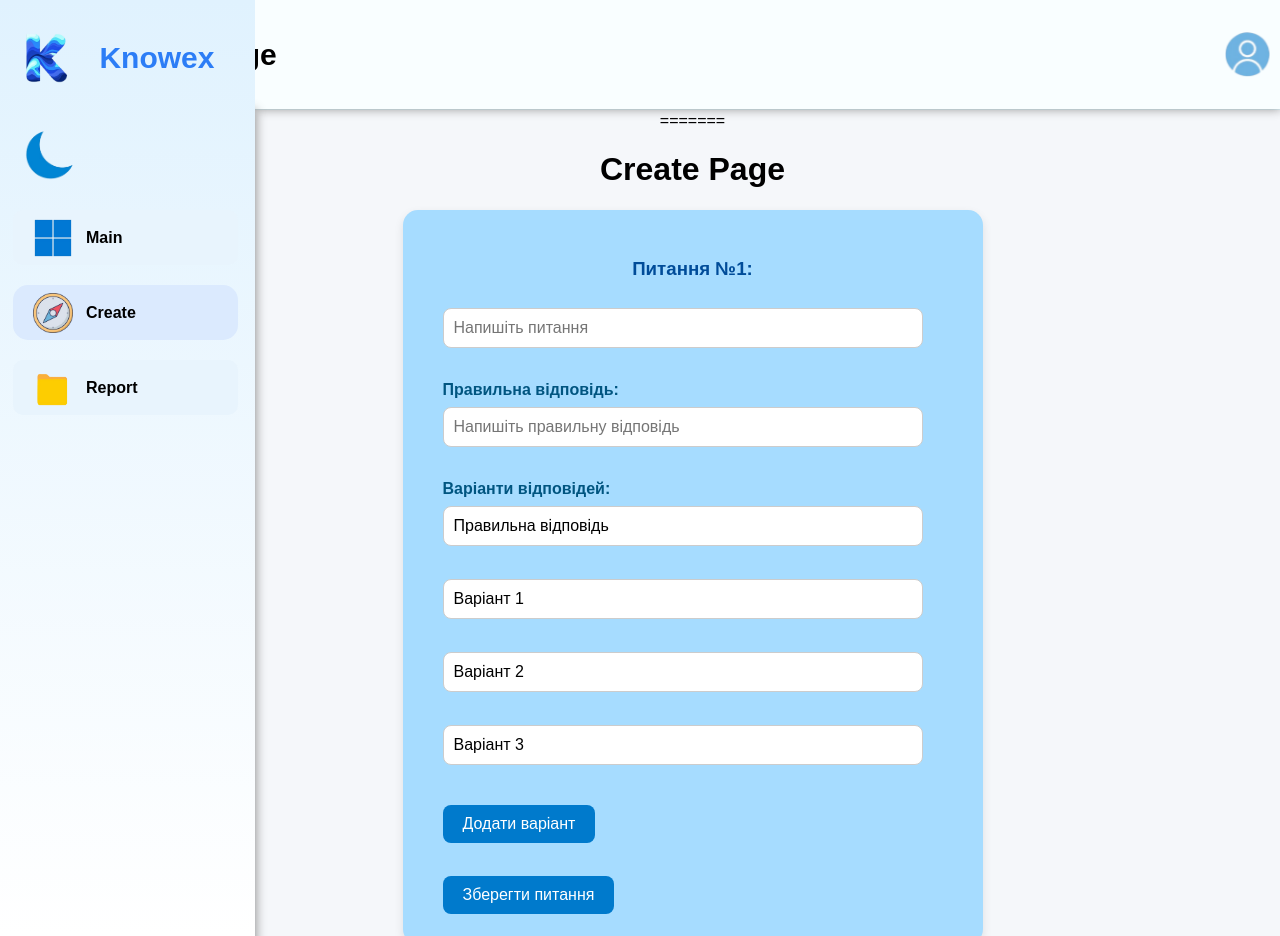
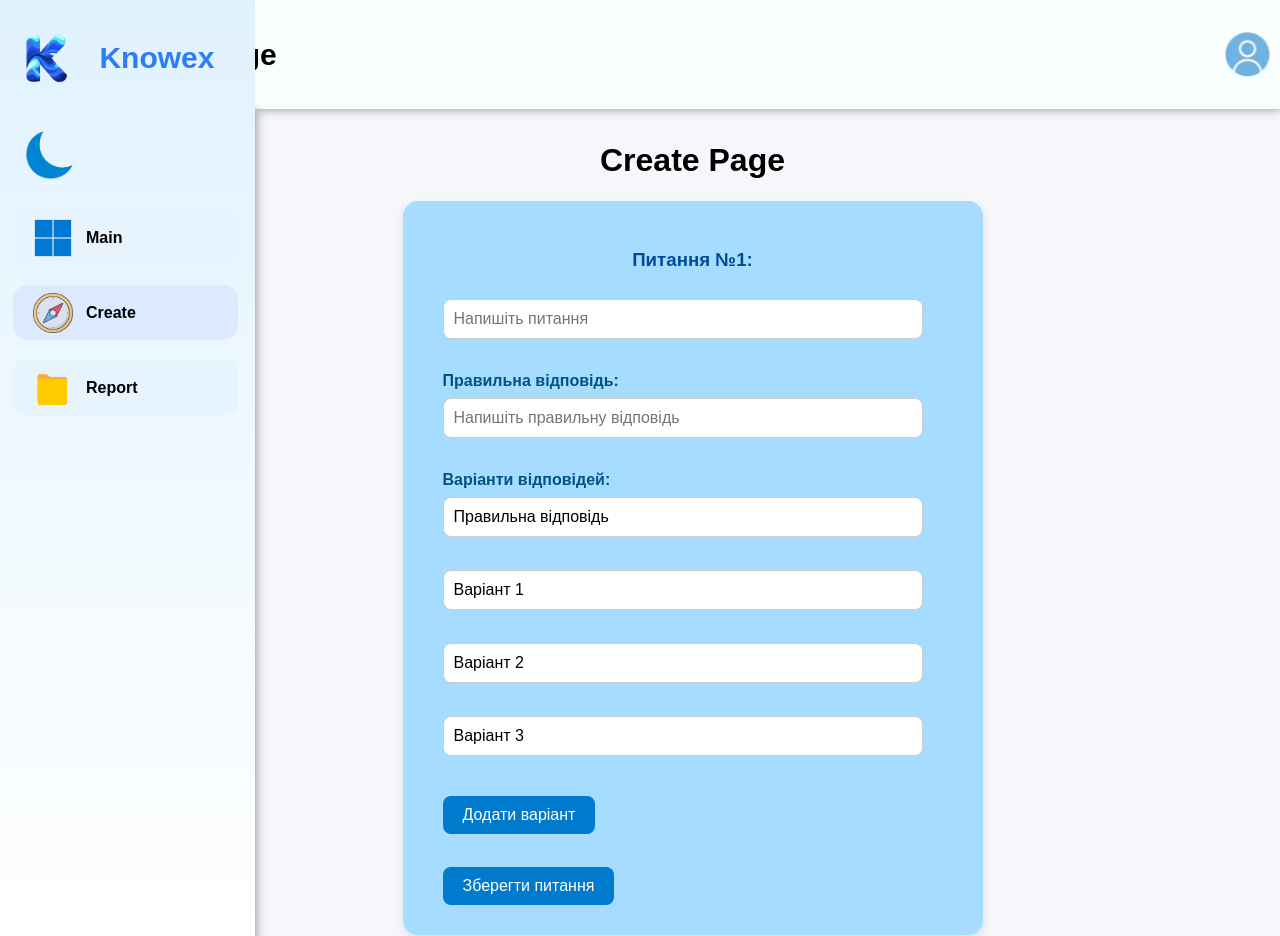
Before and after one commit to IllyaEpik/knowex, a Python web app: template create_app/templates/create.html in a window 1280 px wide. Run offline with Jinja, Linux system fonts and the light colour scheme; the template is opened without the code that fills it, so the values that code supplies are empty.

Commit message:
something new

```diff
--- a/create_app/static/js/create.js
+++ b/create_app/static/js/create.js
@@ -13,14 +13,22 @@ function saveQuestion() {
     const question = document.getElementById('question').value;
     const correctAnswer = document.getElementById('correctAnswer').value;
     const options = Array.from(document.getElementsByClassName('option')).map(input => input.value);
-
+    console.log('1312123132132')
     fetch('/save_question', {
         method: 'POST',
         headers: { 'Content-Type': 'application/json' },
-        body: JSON.stringify({ question, correct_answer: correctAnswer, options: options })
+        body: JSON.stringify({ question: question, correct_answer: correctAnswer, options: options })
     })
     .then(response => response.json())
     .then(data => {
         alert(data.message);
+        // alert(response)
+        // console.log(0/0/0/0/0)
     });
+    alert(data.message)
 }
+// document.getElementById('add').addEventListener(() => addOption)
+// document.createElement()
+document.querySelector('#save').addEventListener('click',saveQuestion)
+console.log()
+//
--- a/create_app/templates/create.html
+++ b/create_app/templates/create.html
@@ -7,11 +7,7 @@
 {% endblock %}
 
 {% block content %}
-<<<<<<< HEAD
-    <div class="div_create">
 
-    </div>
-=======
 
 <h1>Create Page</h1>
 <div class="question-form" id="questionForm">
@@ -30,12 +26,11 @@
         <div><input type="text" class="option" value="Варіант 3"></div>
     </div>
 
-    <button>Додати варіант</button><br><br>
+    <button id="add">Додати варіант</button><br><br>
 
 
-    <button>Зберегти питання</button>
+    <button id="save">Зберегти питання</button>
 </div>
 <script defer src="{{ url_for('create.static', filename = '/js/create.js') }}"></script>
 
->>>>>>> origin/Mark
 {% endblock %}
--- a/report_app/templates/report.html
+++ b/report_app/templates/report.html
@@ -8,7 +8,7 @@
 
 {% block content %}
 <div class="filters">
-    <div class="filters_container">
+    <div class="filter_container">
         <!-- Фильтр по количеству вопросов -->
         <div class="filter">
             <label for="questions">Кількість питань:</label>
```
Also changed, not shown: create_app/views.py (+0 -8 lines), report_app/static/css/report.css (+7 -6 lines).
